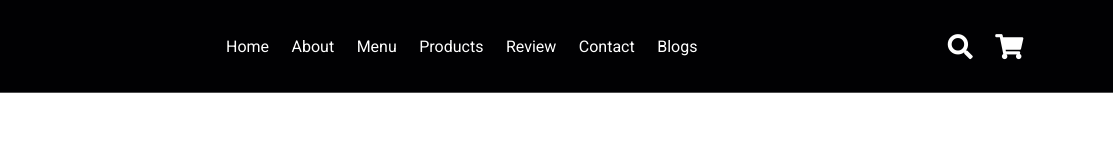
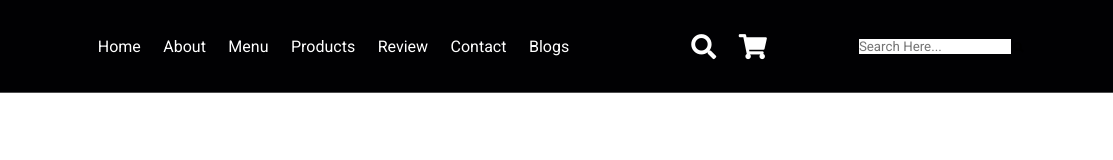
Before and after one commit to fedeangeles23/CoffeeShop-Responsive, a website: page coffe.html in a window 1280 px wide. Shown: the full height of the page, 167-1280 px from the left. Drawn offline with Linux system fonts and the light colour scheme.

Commit message:
Adding Scripts js folder

```diff
--- a/public/css/header.css
+++ b/public/css/header.css
@@ -50,41 +50,3 @@
 #menu-btn{
     display: none;
 }
-
-/* Header search settings */
-
-.header .search-form{
-    position: absolute;
-    top:115%; right: 7%;
-    background: #fff;
-    width: 50rem;
-    height: 5rem;
-    display: flex;
-    align-items: center;
-    transform: scaleY(0);
-    transform-origin: top;
-}
-
-.header .search-form.active{
-    transform: scaleY(1);
-}
-
-.header .search-form input{
-    height: 100%;
-    width: 100%;
-    font-size: 1.6rem;
-    color:var(--black);
-    padding:1rem;
-    text-transform: none;
-}
-
-.header .search-form label{
-    cursor: pointer;
-    font-size: 2.2rem;
-    margin-right: 1.5rem;
-    color:var(--black);
-}
-
-.header .search-form label:hover{
-    color:var(--main-color);
-}
```
Also changed, not shown: js/script.js (added, +9 -0 lines).
